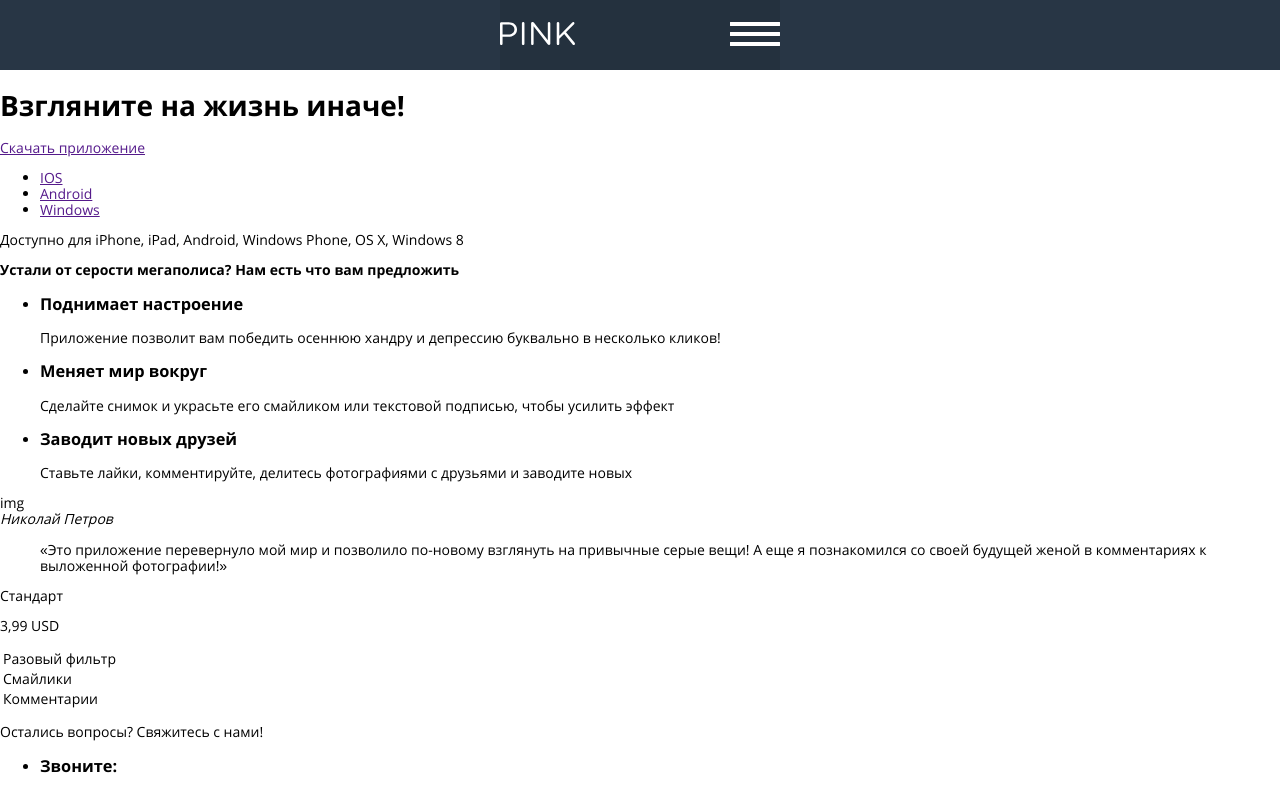
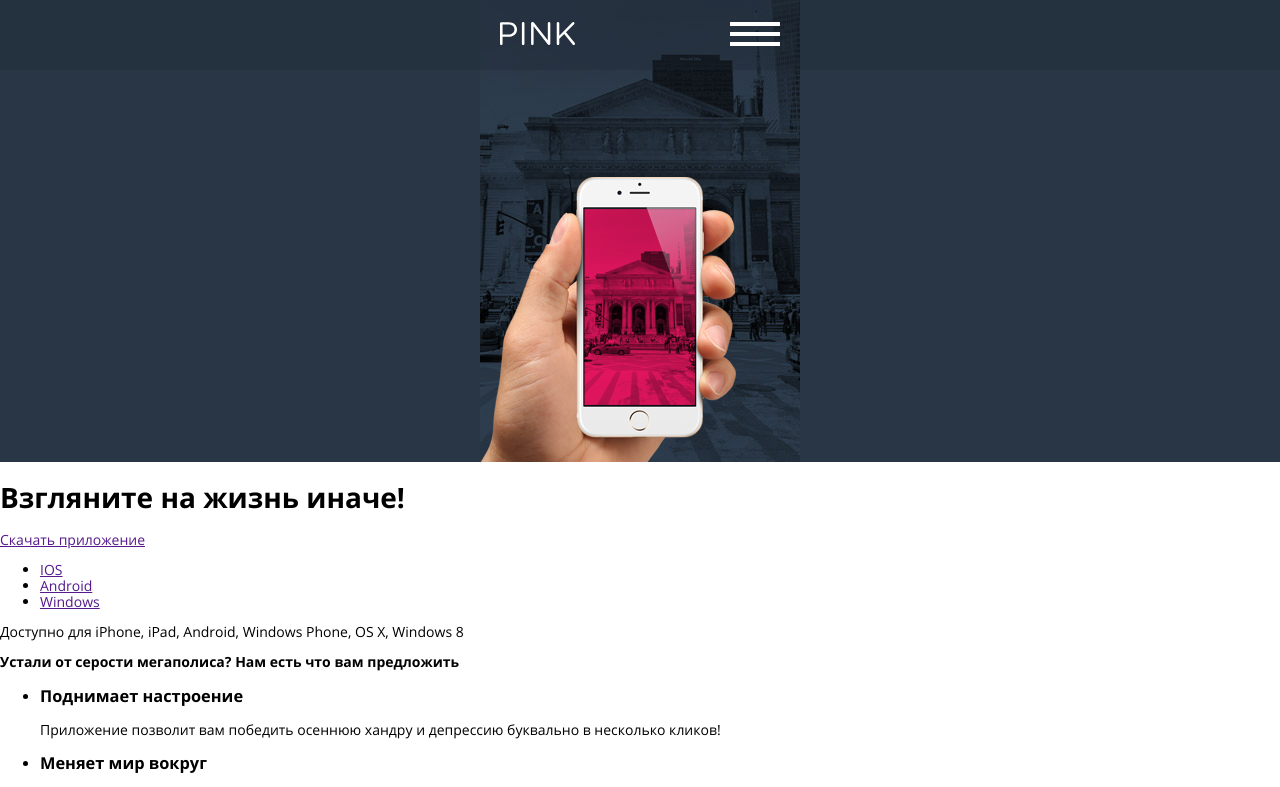
Before and after one commit to P-Tarasenko/868451-pink-17, a website: page source/index.html in a window 1280 px wide. Shown: the top 787 px of the page. Drawn offline with nearby package versions, Linux system fonts and the light colour scheme; files that its build step writes are made by us from their sources.

Commit message:
Реализовал открытие меню на JS

```diff
--- a/source/index.html
+++ b/source/index.html
@@ -14,6 +14,7 @@
 
 <body>
   <header class="main-header main-header--close-menu">
+    <div class="main-header__bg-line">
     <div class="main-header__wrapper">
       <div class="main-header__top-line">
         <a class="main-header__logo-container" href="#">
@@ -25,6 +26,7 @@
         </button>
       </div>
     </div>
+  </div>
     <nav class="main-nav">
       <ul class="nav-list">
         <li class="nav-list__item">
@@ -41,15 +43,15 @@
         </li>
       </ul>
     </nav>
-
+    <div class="main-header__bg-wrapper"></div>
+    <div class="main-header__hand-image">
+      <img src="img/iphone-hand-mobile@1x.png" width="258" height="286" alt="Фильтр нашего приложения заменил серый цвет фона фотографии на розовый!">
+    </div>
   </header>
   <main>
     <div>
       <section>
         <h2 class="visually-hidden">Доступность нашего приложения:</h2>
-        <div>
-
-        </div>
         <div>
           <h1>Взгляните на жизнь иначе!</h1>
           <a href="">Скачать приложение</a>
@@ -172,6 +174,7 @@
       </svg>
     </div>
   </footer>
+  <script src="js/menu.js"></script>
 </body>
 
 </html>
--- /dev/null
+++ b/source/js/menu.js
@@ -0,0 +1,8 @@
+var header = document.querySelector(".main-header");
+var button = document.querySelector(".main-header__button");
+
+header.classList.add("main-header--close-menu");
+button.addEventListener("click", function (evt) {
+  evt.preventDefault();
+  header.classList.toggle("main-header--close-menu");
+});
--- a/source/less/blocks/main-header.less
+++ b/source/less/blocks/main-header.less
@@ -2,7 +2,19 @@
   background-color: @dark;
 }
 
+.main-header__bg-wrapper {
+  position: relative;
+  z-index: 1;
+  margin-top: -67px;
+  background-image: url("../img/bg-back-mobile@1x.jpg");
+  background-position: center 0;
+  background-repeat: no-repeat;
+  min-height: 462px;
+}
+
 .main-header__wrapper {
+  position: relative;
+  z-index: 2;
   width: 280px;
   margin: 0 auto;
 }
@@ -11,10 +23,16 @@
   display: flex;
   justify-content: space-between;
   padding: 22px 0;
-  background-color: @dark;
+  // background-color: @dark;
 }
 
-.main-header--close-menu .main-header__top-line {
+// .main-header--close-menu .main-header__top-line {
+//   background-color: rgba(29, 38, 49, 0.3);
+// }
+
+.main-header--close-menu .main-header__bg-line {
+  position: relative;
+  z-index: 2;
   background-color: rgba(29, 38, 49, 0.3);
 }
 
@@ -36,3 +54,16 @@
 .main-header--close-menu .nav-list {
   display: none;
 }
+
+.main-header--close-menu .main-header__bg-wrapper {
+  margin-top: -70px;
+}
+
+.main-header__hand-image {
+  position: relative;
+  z-index: 1;
+  width: 320px;
+  margin: 0 auto;
+  margin-top: -286px;
+  font-size: 0;
+}
--- a/source/less/blocks/main-nav.less
+++ b/source/less/blocks/main-nav.less
@@ -1,3 +1,5 @@
 .main-nav {
-  // padding-top: 22px;
+  position: relative;
+  z-index: 2;
+  background-color: @dark;
 }
--- a/source/less/blocks/nav-list.less
+++ b/source/less/blocks/nav-list.less
@@ -3,9 +3,8 @@
 }
 
 .nav-list__item {
-  box-shadow:
-    0px 1px 0 0 #000000,
-    inset 0px 2px 0 0 rgba(255, 255, 255, 0.15);
+  box-shadow: 0 1px 0 0 #000000,
+    inset 0 2px 0 0 rgba(255, 255, 255, 0.15);
 }
 
 .nav-list__link {
```
